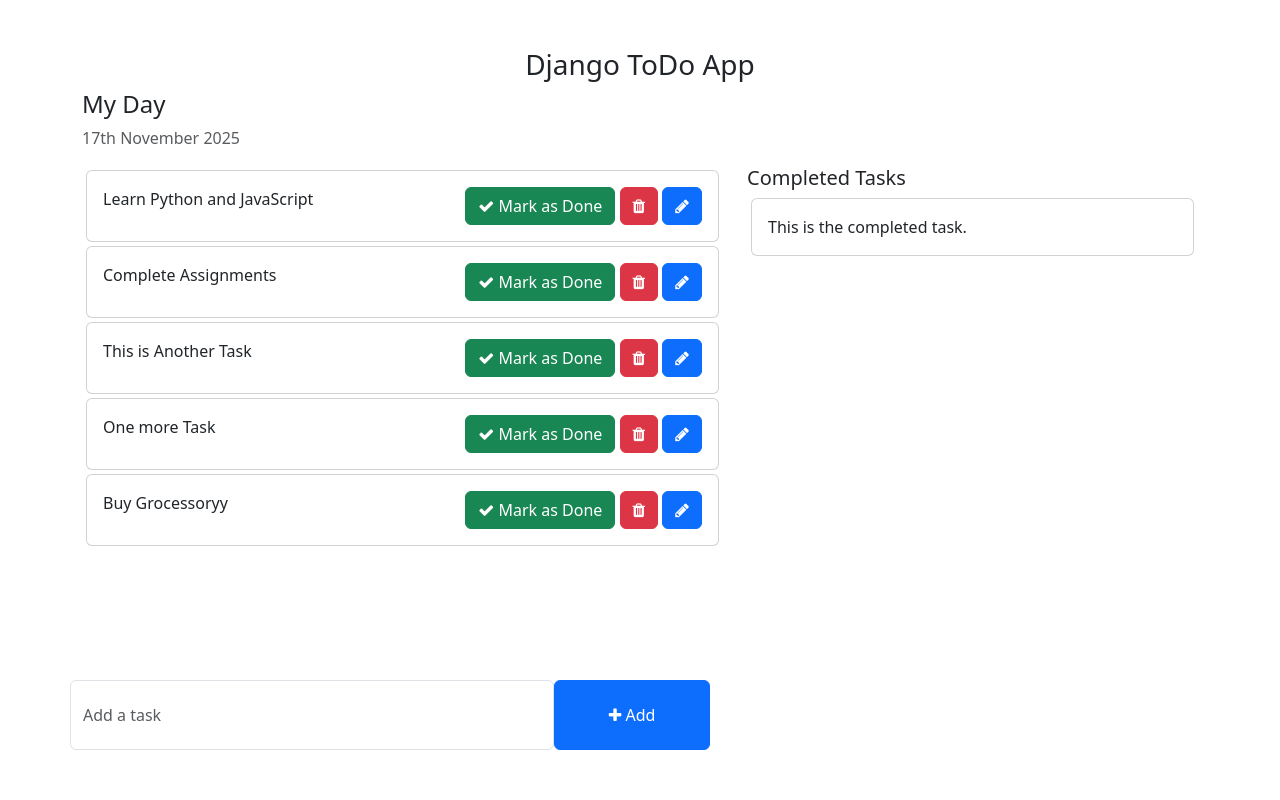
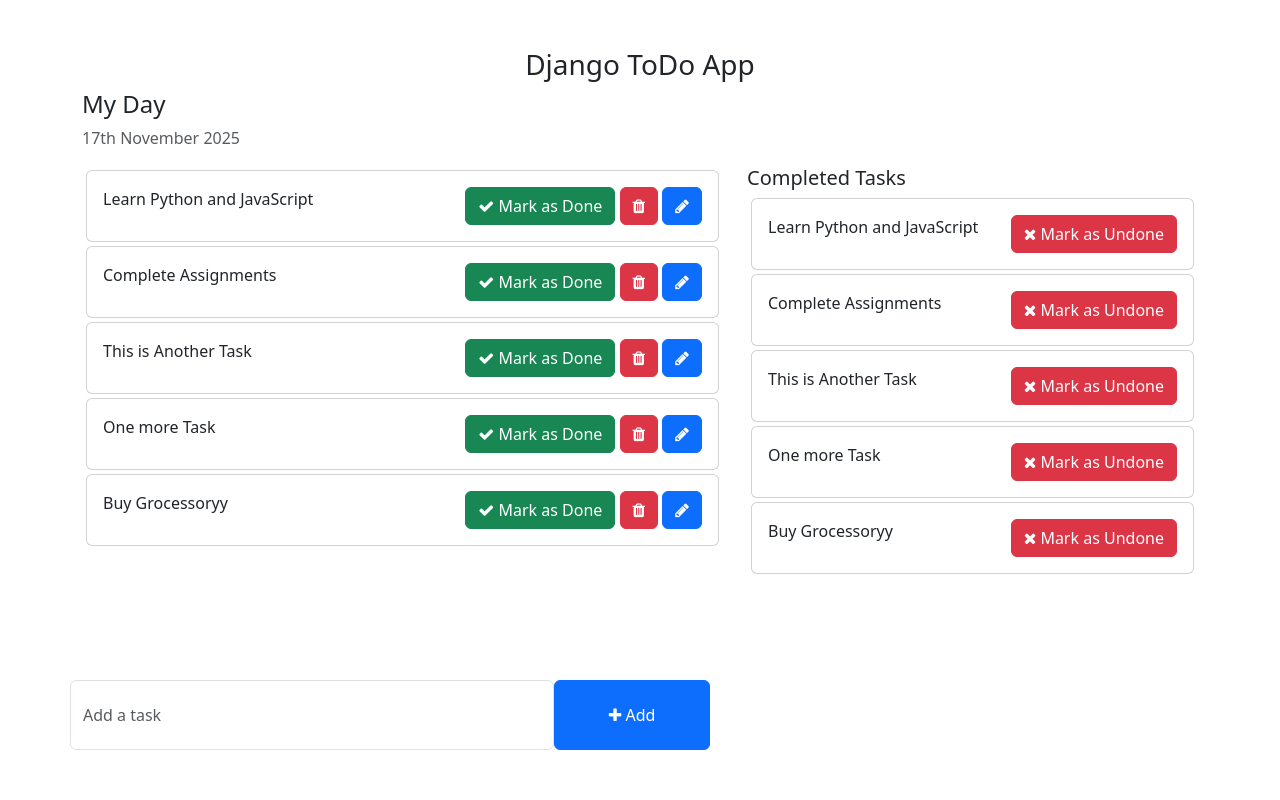
Before and after one commit to akarthikryan/TODO_DJANGO, a Django app: template templates/home.html in a window 1280 px wide. Run offline with Django 5.2, Linux system fonts and the light colour scheme; the template is opened without the code that fills it: values that come from a table or form of the project are taken from there, others are empty; data comes from the database, SQL or seed files in the repository; both versions use the stored data as it was after the commit.

Commit message:
Added CRUD functionalities

```diff
--- a/templates/home.html
+++ b/templates/home.html
@@ -32,9 +32,9 @@
                     <div class="card-body">
                         {{task.task}}
                         <span style="position: relative; float: right;">
-                            <a class="btn btn-success"><i class="fa fa-check"></i> Mark as Done</a>
-                            <a class="btn btn-danger"><i class="fa fa-trash"></i></a>
-                            <a class="btn btn-primary"><i class="fa fa-pencil"></i></a>
+                            <a href={% url 'mark_as_done' task.pk %} class="btn btn-success"><i class="fa fa-check"></i> Mark as Done</a>
+                            <a href="{% url 'delete_task' task.pk %}" class="btn btn-danger"><i class="fa fa-trash"></i></a>
+                            <a href="{% url 'edit_task' task.pk %}" class="btn btn-primary"><i class="fa fa-pencil"></i></a>
                         </span>
                     </div>
                 </div>
@@ -43,11 +43,16 @@
             <div class="col-md-5 col-lg-5">
                 <h5>Completed Tasks</h5>
                 <!-- List of all the tasks that have completed -->
+                 {% for task in completed_tasks %}
                 <div class="card m-1">
                     <div class="card-body">
-                        This is the completed task.
+                        {{task.task}}
+                        <span style="position: relative; float: right;">
+                            <a href="{% url 'mark_as_undone' task.pk %}" class="btn btn-danger"><i class="fa fa-times"></i> Mark as Undone</a>
+                        </span>
                     </div>
                 </div>
+                {% endfor %}
             </div>
         </div>
         <div class="row">
--- a/todo/urls.py
+++ b/todo/urls.py
@@ -2,4 +2,16 @@
 from . import views
 urlpatterns = [
     path('addTask/', views.add_Task, name="add_Task"),
+
+    # Mark_as_done Feature
+    path('mark_as_done/<int:pk>/', views.mark_as_done, name="mark_as_done"),
+
+    # Mark_us_undone Feature
+    path('mark_as_undone/<int:pk>/', views.mark_as_undone, name="mark_as_undone"),
+
+    # Edit Feature
+    path('edit_task/<int:pk>/', views.edit_task, name='edit_task'),
+
+    # Delete Feature
+    path('delete_task/<int:pk>/', views.delete_task, name='delete_task'),
 ]
--- a/todo_main/views.py
+++ b/todo_main/views.py
@@ -3,7 +3,10 @@
 
 def home(request):
     tasks = Task.objects.filter(is_completed=False).order_by('-updated_at')
+
+    completed_tasks = Task.objects.filter(is_completed=True).order_by('-updated_at')
     context = {
-        "tasks": tasks
+        "tasks": tasks,
+        "completed_tasks": completed_tasks
     }
     return render(request, "home.html", context)
```
Also changed, not shown: templates/edit_task.html (added, +32 -0 lines), todo/views.py (+31 -1 lines), db.sqlite3.
